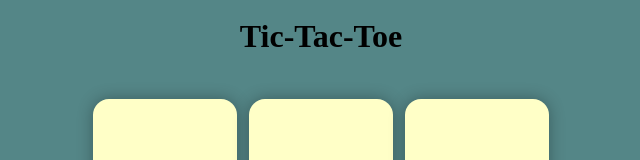
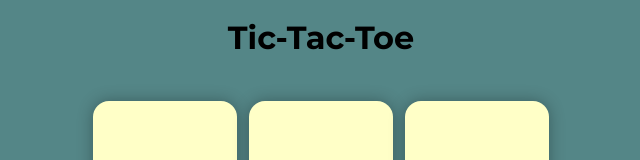
Before and after one commit to Mehul237/Tic-Tac-Toe, a plain HTML site: page index.html in a window 1280 px wide. Shown: the top 160 px of the page, without its empty margins (319-959 px from the left). Drawn offline with Linux system fonts and the light colour scheme.

Commit message:
update css

```diff
--- a/style.css
+++ b/style.css
@@ -7,6 +7,11 @@ body {
   background-color: #548687;
   text-align: center;
 }
+
+h1 {
+  font-family: 'Montserrat', sans-serif;
+}
+
 
 .container {
   height: 70vh;
```
